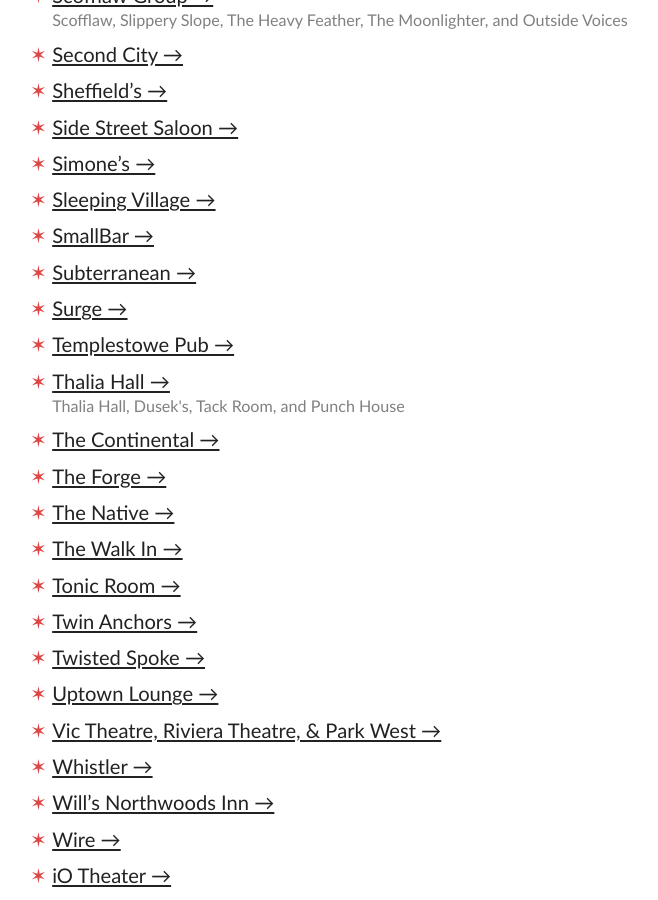
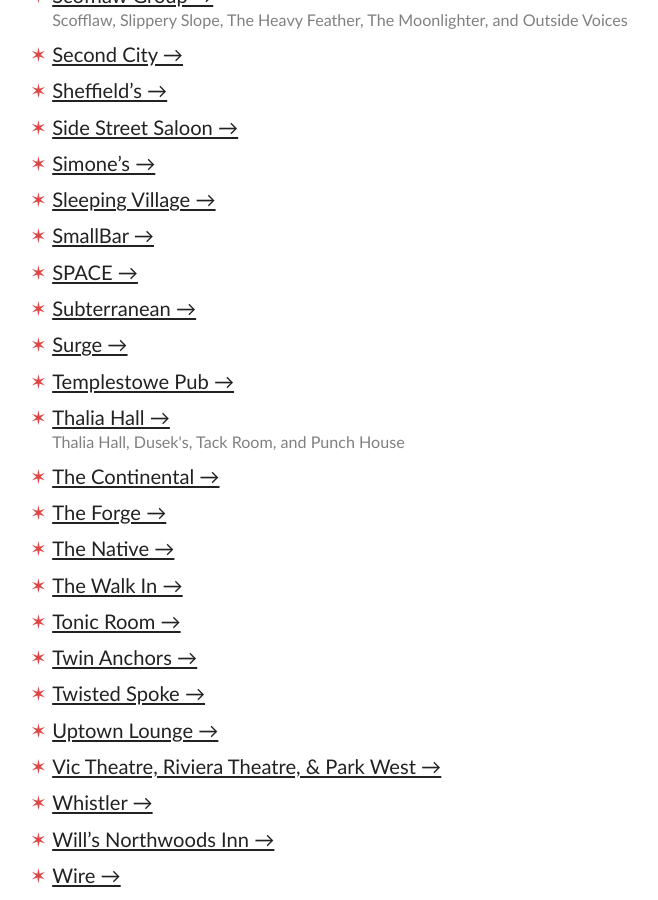
Before and after one commit to spencertweedy/chicagoservicerelief, a Jekyll site: the page built from index.html, in a window 1280 px wide and 900 px high, scrolled down 3624 px. Shown: the whole window, without its empty margins (290-948 px from the left). Built offline with Jekyll 4.4.1, drawn with Linux system fonts in a browser that asks for light colours; some of the changed text lies outside the part shown.

Commit message:
switch to case-insensitive sorting

```diff
--- a/index.html
+++ b/index.html
@@ -14,7 +14,7 @@
   <a href="#suggestions" class="button">+ Suggest an addition</a>
 </header>
 <main>
-  {% assign items = site.data.establishments | sort: "title" %}
+  {% assign items = site.data.establishments | sort_natural: "title" %}
 
   <h2 id="bars-and-venues">Support bar &amp; venue staff</h2>
   <ul>
```
